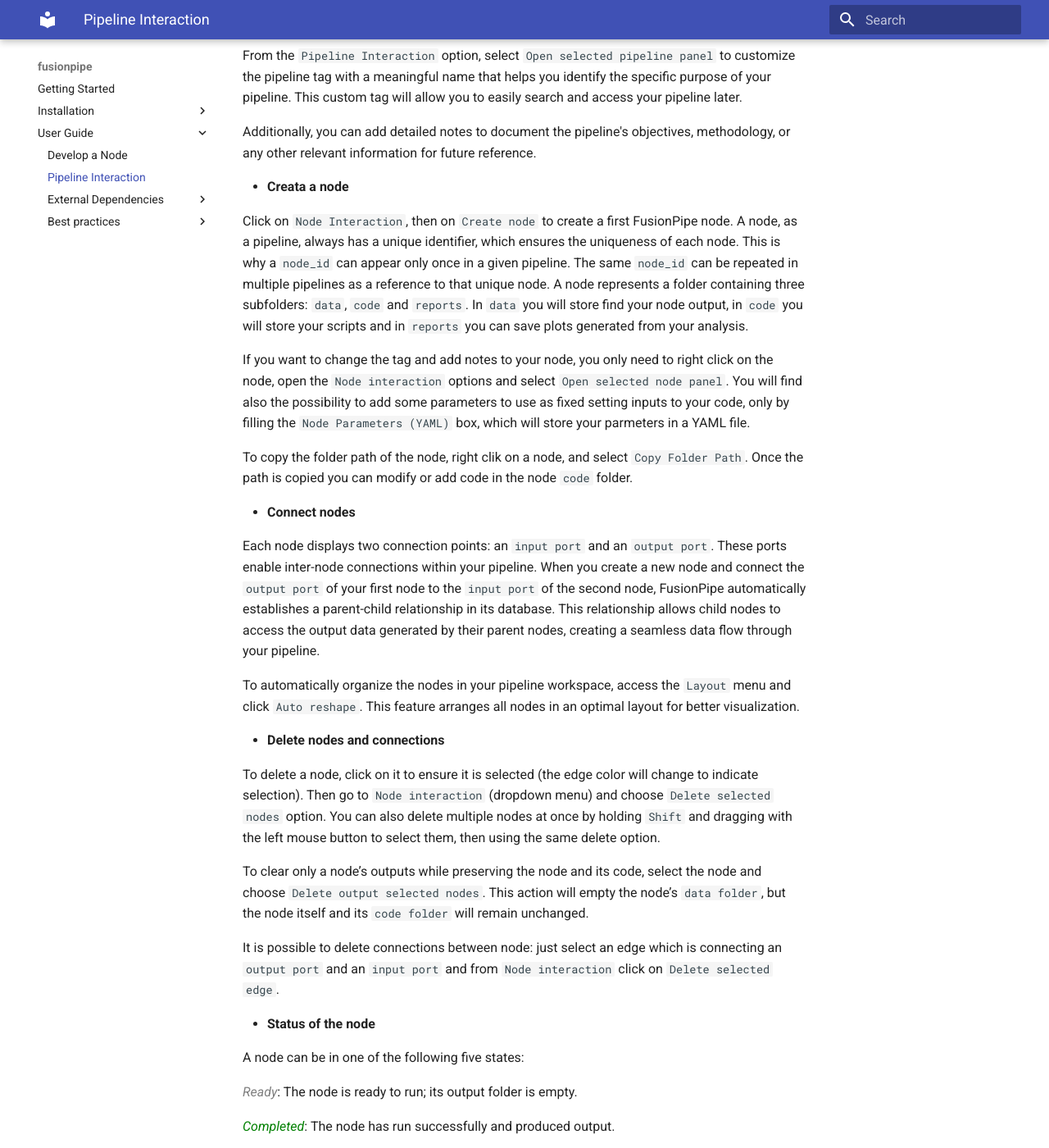
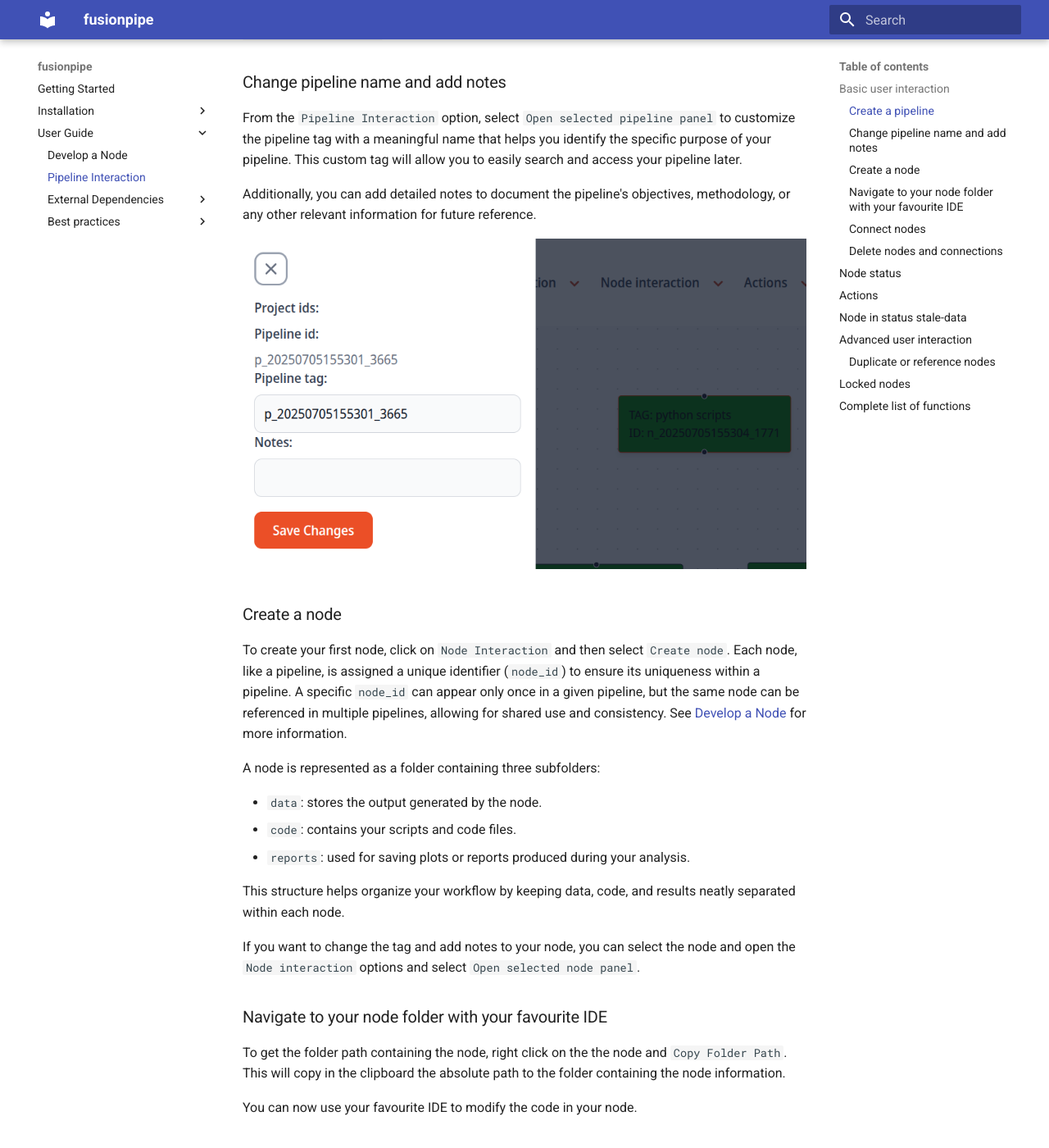
Before and after one commit to francescocarpanese/fusionpipe, an MkDocs documentation site: the page built from docs/docs/user_guide/pipeline_interaction.md, in a window 1280 px wide and 1400 px high, scrolled down 836 px. Shown: the whole window at 82% size. Built offline with MkDocs 1.6.1 and Material for MkDocs 9.7.7, drawn with Linux system fonts in a browser that asks for light colours; some of the changed text lies outside the part shown.

Commit message:
review of user section

```diff
--- a/docs/docs/user_guide/pipeline_interaction.md
+++ b/docs/docs/user_guide/pipeline_interaction.md
@@ -1,6 +1,6 @@
 
 
-# Basic user interaction
+## Basic user interaction
 
 In this section, you will learn the fundamentals of interacting with the FusionPipe frontend and how to effectively manage your data processing workflows.
 
@@ -9,44 +9,57 @@
 
 Follow these simple description:
 
-- **Create a pipeline**
+### Create a pipeline
 
 First, click on `Pipeline Interaction` on the panel options shown in the [image](#pipeline-example) above and then on `Create Pipeline`.
-The pipeline has unique identifier and a tag. You can select the pipeline per ids (`List ids`) or tags (`List tags`) from the dropdown menu. Remember that ids are unique, whereas tags are not necessarily.
+The pipeline has unique identifier, `pipeline_id`, and a `pipeline_tag`. The `pipeline_id`, differently then the `pipeline_tag`, cannot be modified by the user.
+ You can select the pipeline per ids (`List ids`) or tags (`List tags`) from the dropdown menu in `Pipeline Interaction`.
 
-- **Change pipeline name and add notes**
+### Change pipeline name and add notes
 
 From the `Pipeline Interaction` option, select `Open selected pipeline panel` to customize the pipeline tag with a meaningful name that helps you identify the specific purpose of your pipeline. This custom tag will allow you to easily search and access your pipeline later.
 
 Additionally, you can add detailed notes to document the pipeline's objectives, methodology, or any other relevant information for future reference.
 
-- **Creata a node**
+![Pipeline](../../images/pipeline_panel.png)
 
-Click on `Node Interaction`, then on `Create node` to create a first FusionPipe node.
-A node, as a pipeline, always has a unique identifier, which ensures the uniqueness of each node.
-This is why a `node_id` can appear only once in a given pipeline.
-The same `node_id` can be repeated in multiple pipelines as a reference to that unique node.
-A node represents a folder containing three subfolders: `data`, `code` and `reports`. In `data` you will store find your node output, in `code` you will store your scripts and in `reports` you can save plots generated from your analysis.
+### Create a node
 
-If you want to change the tag and add notes to your node, you only need to right click on the node, open the `Node interaction` options and select `Open selected node panel`. You will find also the possibility to add some parameters to use as fixed setting inputs to your code, only by filling the `Node Parameters (YAML)` box, which will store your parmeters in a YAML file.
+To create your first node, click on `Node Interaction` and then select `Create node`. Each node, like a pipeline, is assigned a unique identifier (`node_id`) to ensure its uniqueness within a pipeline. A specific `node_id` can appear only once in a given pipeline, but the same node can be referenced in multiple pipelines, allowing for shared use and consistency. See [Develop a Node](user_guide/develop_node.md) for more information.
 
-To copy the folder path of the node, right clik on a node, and select `Copy Folder Path`. Once the path is copied you can modify or add code in the node `code` folder.
+A node is represented as a folder containing three subfolders:
 
-- **Connect nodes**
+- `data`: stores the output generated by the node.
+- `code`: contains your scripts and code files.
+- `reports`: used for saving plots or reports produced during your analysis.
 
-Each node displays two connection points: an `input port` and an `output port`. These ports enable inter-node connections within your pipeline. When you create a new node and connect the `output port` of your first node to the `input port` of the second node, FusionPipe automatically establishes a parent-child relationship in its database. This relationship allows child nodes to access the output data generated by their parent nodes, creating a seamless data flow through your pipeline.
+This structure helps organize your workflow by keeping data, code, and results neatly separated within each node.
+
+If you want to change the tag and add notes to your node, you can select the node and open the `Node interaction` options and select `Open selected node panel`.
+
+### Navigate to your node folder with your favourite IDE
+
+To get the folder path containing the node, right click on the the node and `Copy Folder Path`. This will copy in the clipboard the absolute path to the folder containing the node information.
+
+You can now use your favourite IDE to modify the code in your node.
+
+### Connect nodes
+
+Each node exposes two connection points: an `input port` and an `output port`. These ports enable inter-node connections within your pipeline. When you create a new node and connect the `output port` of your first node to the `input port` of the second node, FusionPipe automatically establishes a parent-child relationship in its database. This relationship allows child nodes to access the output data generated by their parent nodes, creating a seamless data flow through your pipeline.
 
 To automatically organize the nodes in your pipeline workspace, access the `Layout` menu and click `Auto reshape`. This feature arranges all nodes in an optimal layout for better visualization.
 
-- **Delete nodes and connections**
+### Delete nodes and connections
 
-To delete a node, click on it to ensure it is selected (the edge color will change to indicate selection). Then go to `Node interaction` (dropdown menu) and choose `Delete selected nodes` option. You can also delete multiple nodes at once by holding `Shift` and dragging with the left mouse button to select them, then using the same delete option.
+To delete a node, click on it to ensure it is selected (the edge color will change to indicate selection). Then go to `Node interaction` (dropdown menu) and choose `Delete selected nodes` option.
 
-To clear only a node’s outputs while preserving the node and its code, select the node and choose `Delete output selected nodes`. This action will empty the node’s `data folder`, but the node itself and its `code folder` will remain unchanged.
+You can also delete multiple nodes at once by holding `Shift` and dragging with the left mouse button to select them, then using the same delete option.
+
+To clear only a node’s outputs while preserving its code, select the node and choose `Delete output selected nodes`. This action will empty the node’s `data` folder, but the node itself and its `code folder` will remain unchanged.
 
 It is possible to delete connections between node: just select an edge which is connecting an `output port` and an `input port` and from `Node interaction` click on `Delete selected edge`.
 
-- **Status of the node**
+## Node status
 
 A node can be in one of the following five states:
 
@@ -54,15 +67,15 @@
 
 <span style="color: green;">_Completed_</span>: The node has run successfully and produced output.
 
-<span style="color: blue;">_Running_</span>: The node is currently executing its code.
+<span style="color: blue;">_Running_</span>: The node is currently being executed.
 
 <span style="color: red;">_Failed_</span>: The node execution failed. Check the `log.txt` file in the node folder for debugging information.
 
-<span style="color:rgb(253, 186, 3);">_Stale-data_</span>: The node’s output may be inconsistent with its code or inputs. This indicates the pipeline should be rerun to update results. See [Stale-data](#section-on-stale-data) section below.
+<span style="color:rgb(253, 186, 3);">_Stale-data_</span>: The node’s output may be inconsistent with its code or inputs. This indicates the pipeline should be rerun to update results. See [Stale-data](#section-on-stale-data) section below for more information.
 
-- **Pipeline Actions**
+## Actions
 
-**_Select a node and run_**: to run a node, select it and open the `Actions` panel. Then click on `Run selcted node`.  This execution will work only if the node has no parents and its `data folder` is empty, or all the parents of the node are <span style="color: green;">_completed_</span>. Now, you can go on `Layout` and select `Refresh pipeline` to see your node entering the <span style="color: blue;">_running_</span> state and finally the <span style="color: green;">_completed_</span> state.
+**_Select a node and run_**: to run a node, select it and open the `Actions` panel. Then click on `Run selected node`.  This execution will work only if the node has no parents and its `data folder` is empty, or all the parents of the node are in the status <span style="color: green;">_completed_</span>. Now, you can go on `Layout` and select `Refresh pipeline` to see your node entering the <span style="color: blue;">_running_</span> state and finally the <span style="color: green;">_completed_</span> state.
 
 **_Run full pipeline_**: from the `Actions` panel, select `Run full pipeline` to execute all nodes in your pipeline sequentially. FusionPipe will automatically determine the correct order based on node dependencies, ensuring that each node runs only after its parent nodes have completed. This feature streamlines the workflow, allowing you to process the entire pipeline with a single action.
 
@@ -70,7 +83,8 @@
 
 **_Kill running node_**:  to stop the process of a node that is running, select that node, open `Actions` panel and click on `Kill run selected node`. That node will switch to <span style="color: red;">_failed_</span> sate.
 
-# Stale-data <a id="section-on-stale-data"></a>
+## Node in status stale-data <a id="section-on-stale-data"></a>
+The status `stale-data` is a special status which allows the user to flag the the output of a node are no longer consistent with the code of the node or the its inputs, and the pipeline needs to be rerun
 
 A node can transition from <span style="color: green;">_completed_</span> or <span style="color: gray;">_ready_</span> to <span style="color:rgb(253, 186, 3);">_stale-data_</span> state. This can happen in the following situations:
 
@@ -80,26 +94,32 @@
 - If you have multiple nodes, connected, which are in <span style="color: green;">_completed_</span> state and you delete the edge (connection) of a node. All the children of this edge enters the state <span style="color:rgb(253, 186, 3);">_stale-data_</span> state.
 - When you duplicate a node, with data, the duplicated node by default will be in the <span style="color:rgb(253, 186, 3);">_stale-data_</span> state.
 
+!!! tip
+    Sometimes, FusionPipe may automatically set a node to the `stale-data` status after one of the previous condition, when the node was previously in the status `completed`. However, there may be cases where you are confident that the node’s output remains valid and does not require rerunning. In such situations, you can manually set the node back to `completed` from the `Node Interaction` panel. This is especially helpful for nodes with outputs that took significant time to generate.
 
-# Advanced user interaction
 
-- **Duplicate or reference nodes**
+## Advanced user interaction
+
+### Duplicate or reference nodes
 
 You can select one or more nodes with `shift + right click`. Once you have selected the desired nodes, you can duplicate them using several available options. Open the `Node interaction` panel to see three different options:
 
-`Duplicate selected nodes in this pipeline`: this command is used to duplicate the nodes in the same pipeline. You can choose to copy the node with or without data (`Duplicate with data`, `Duplicate without data`).
+`Duplicate selected nodes in this pipeline`: this command is used to duplicate the nodes in the same pipeline. You can choose to copy the node with or without data (`Duplicate with data`, `Duplicate without data`). The new node will have a new unique identifier, but the same tag as the original node.
 
-`Duplicate selected nodes into another pipeline`: duplicate the node into a different pipeline (select the pipeline from the option `Select a pipeline...`) with or withou data (`Duplicate with data`, `Duplicate without data`)
+`Duplicate selected nodes into another pipeline`: duplicate the node into a different pipeline (select the pipeline from the option `Select a pipeline...`) with or without data (`Duplicate with data`, `Duplicate without data`). The new node will have a new unique identifier, but the same tag as the original node.
 
-`Reference selected nodes into another pipeline`: the node is not duplicated. Select the pipeline with `Select a pipeline...`, then click on `Reference nodes`. The same `node_id` is referenced in a different pipeline and the `node_id` is set in the status locked. This means that if you change the code or the data in this node, it will be changed in all the pipelines that reference this node. A lock symbol (<img src="../../images/Lock_.jpg" alt="lock" style="width: 1.3em; height: 1.3em; display: inline; vertical-align: middle;">) will appear in that node and all of its references in the other pipelines.
+`Reference selected nodes into another pipeline`: the node is not duplicated. Select the pipeline with `Select a pipeline...`, then click on `Reference nodes`. The same `node_id` is referenced in a different pipeline and the `node` is set in the status locked. This means that if you change the code or the data in this node, it will be changed in all the pipelines that reference this node. A lock symbol (<img src="../../images/Lock_.jpg" alt="lock" style="width: 1.3em; height: 1.3em; display: inline; vertical-align: middle;">) will appear in that node and all of its references in the other pipelines. This is especially convenient when you want to use the output of the node in a different pipeline, without duplicating the data.
+
+!!! info
+    We remind the user that a `node_id` is unique within a given pipeline. But the same `node_id` can appear in multiple pipeline after a reference operation.
 
 
+## Locked nodes <img src="../../images/Lock_.jpg" alt="lock" style="width: 1.2em; height: 1.2em; display: inline; vertical-align: middle;">
 
-# Locked nodes <img src="../../images/Lock_.jpg" alt="lock" style="width: 1.2em; height: 1.2em; display: inline; vertical-align: middle;">
+When a node is in "locked" status (<img src="../../images/Lock_.jpg" alt="lock" style="width: 1.3em; height: 1.3em; display: inline; vertical-align: middle;">), it indicates that this node is referenced by multiple pipelines. Any changes made to the code or data within a locked node will automatically propagate to all pipelines that reference it.
 
-When a node is in "locked" status (<img src="../../images/Lock_.jpg" alt="lock" style="width: 1.3em; height: 1.3em; display: inline; vertical-align: middle;">), it indicates that this node is referenced by multiple pipelines. Any changes made to the code or data within a locked node will automatically propagate to all pipelines that reference it. This ensures consistency across pipelines, but also means that modifications can impact multiple workflows simultaneously.
-
-In general, if you want to iterate on a node which is locked, by changing its code, you should first duplicate the "locked" node in the same pipeline, and then run the new one. Doing that, the duplicated node has a new `node_id`, and a separated folder, and you will not risk to break other pipelines.
+!!! warning
+    In general, you should NOT modify the code or outputs of a `locked` node, as this may unintentionally affect other pipelines or colleagues who also reference this node. If you need to make changes to a `locked` node within your pipeline, it is recommended to first duplicate the node and then modify the duplicated version.
 
 
 # Complete list of functions
```
Also changed, not shown: docs/docs/images/pipeline_panel.png (added).
